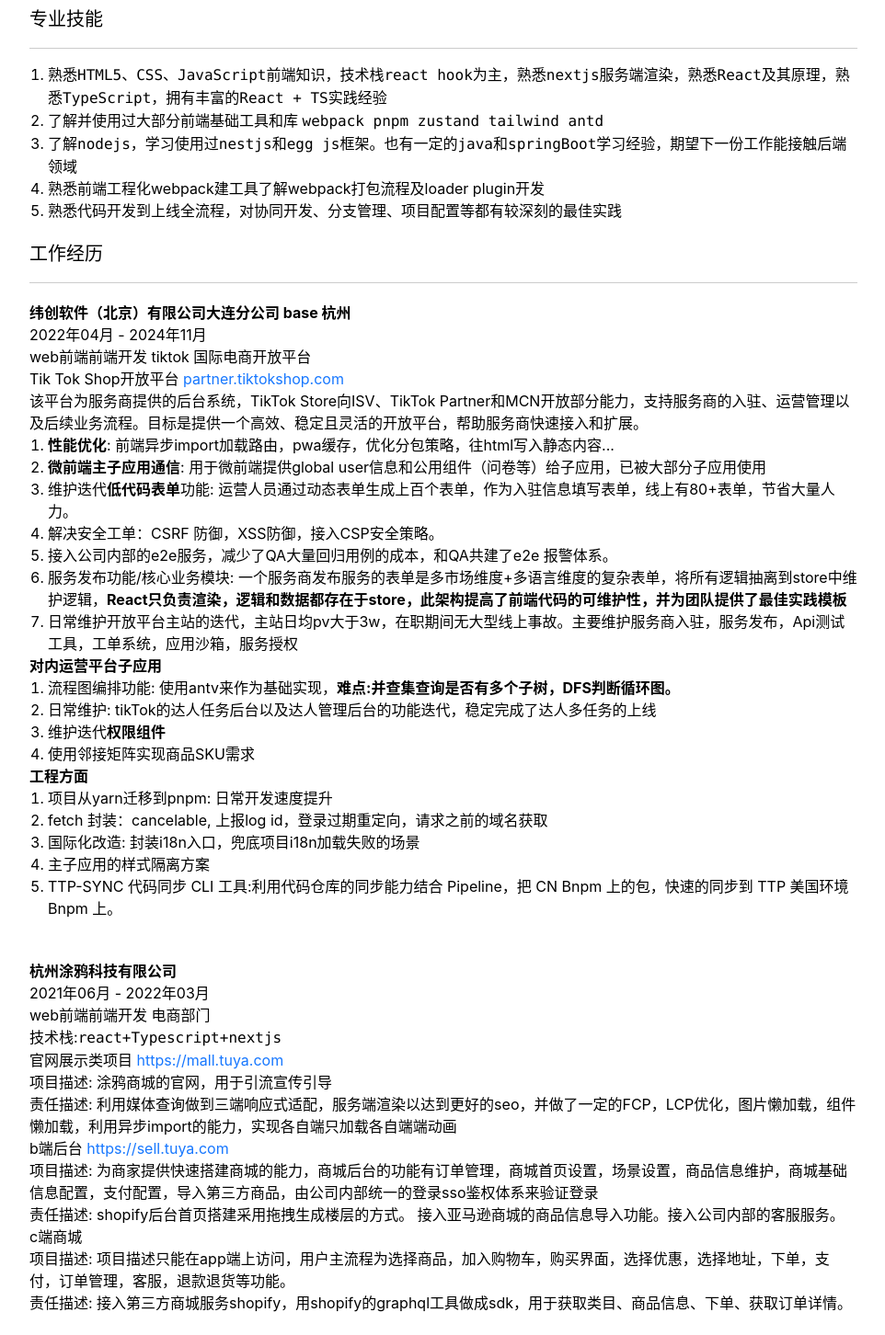
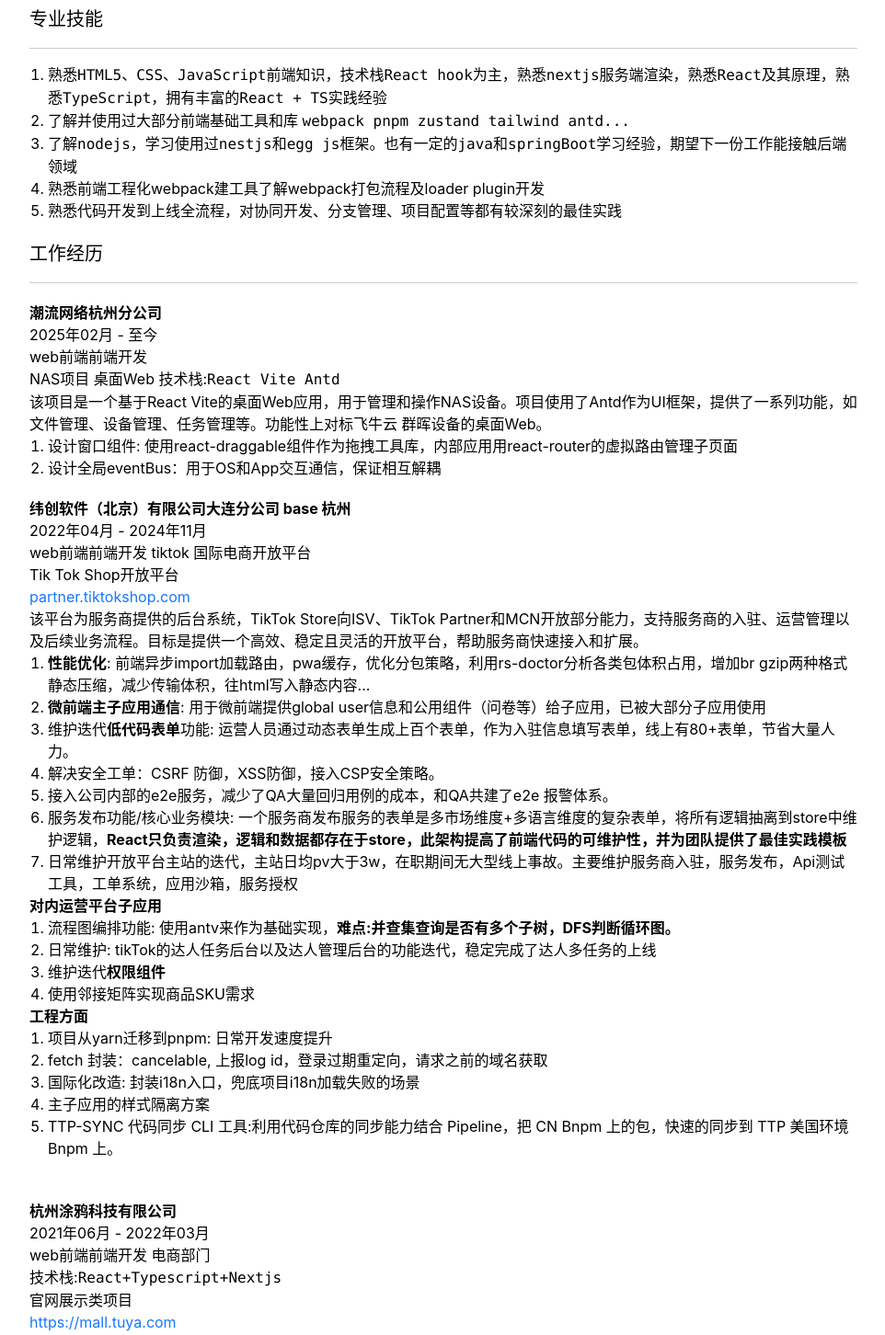
Before and after one commit to gumspeaker/resume, a Next.js app: page / in a window 1280 px wide. Shown: the part 360-1812 px from the top of the page at 92% size, without its empty margins (158-1120 px from the left). Built offline with nearby package versions, Linux system fonts and the light colour scheme.

Commit message:
feat: update

```diff
--- a/src/components/App.mdx
+++ b/src/components/App.mdx
@@ -11,7 +11,9 @@
       电话:173-7413-1503 | <a href="mailto:17374131503@163.com">邮箱:17374131503@163.com</a> | 现居城市:杭州
     </div>
     <div>年龄:25岁 | 性别:男 </div>
-    <div>当前状态:<b>离职，随时到岗</b> | 求职意向:web前端开发 | <b>3年前端经验</b></div>
+    <div>
+      当前状态:<b>离职，随时到岗</b> | 求职意向:web前端开发 | <b>3年前端经验</b>
+    </div>
   </headerInfoWrapper>
 </headerWrapper>
 <layer>
@@ -29,8 +31,8 @@
   <layerHeader> 专业技能 </layerHeader>
   <hr />
   <ol>
-    <li> 熟悉`HTML5、CSS、JavaScript`前端知识，技术栈`react hook`为主，熟悉`nextjs`服务端渲染，熟悉`React`及其原理，熟悉`TypeScript`，拥有丰富的`React + TS`实践经验</li>
-    <li> 了解并使用过大部分前端基础工具和库 `webpack pnpm zustand tailwind antd`</li>
+    <li> 熟悉`HTML5、CSS、JavaScript`前端知识，技术栈`React hook`为主，熟悉`nextjs`服务端渲染，熟悉`React`及其原理，熟悉`TypeScript`，拥有丰富的`React + TS`实践经验</li>
+    <li> 了解并使用过大部分前端基础工具和库 `webpack pnpm zustand tailwind antd...`</li>
     <li> 了解`nodejs`，学习使用过`nestjs`和`egg js`框架。也有一定的`java`和`springBoot`学习经验，期望下一份工作能接触后端领域</li>
     <li> 熟悉前端工程化webpack建工具了解webpack打包流程及loader plugin开发 </li>
     <li> 熟悉代码开发到上线全流程，对协同开发、分支管理、项目配置等都有较深刻的最佳实践</li>
@@ -42,23 +44,50 @@
   <hr />
   <company>
     <div className="flex items-center justify-between">
-      <companyName> 纬创软件（北京）有限公司大连分公司  base 杭州 </companyName>
+      <companyName> 潮流网络杭州分公司 </companyName>
+      <div>2025年02月 - 至今</div>
+    </div>
+    web前端前端开发
+  </company>
+    <div className="ml-2">
+      <span className="mt-1 font-bold flex">NAS项目 桌面Web</span>
+      技术栈:`React Vite Antd`<br />
+      该项目是一个基于React Vite的桌面Web应用，用于管理和操作NAS设备。项目使用了Antd作为UI框架，提供了一系列功能，如文件管理、设备管理、任务管理等。功能性上对标飞牛云 群晖设备的桌面Web。
+      <ol>
+        <li>设计窗口组件: 使用react-draggable组件作为拖拽工具库，内部应用用react-router的虚拟路由管理子页面</li>
+        <li>设计全局eventBus：用于OS和App交互通信，保证相互解耦</li>
+      </ol>
+    </div>
+  <company>
+    <div className="flex items-center justify-between">
+      <companyName> 纬创软件（北京）有限公司大连分公司 base 杭州 </companyName>
       <div>2022年04月 - 2024年11月</div>
     </div>
     web前端前端开发 tiktok 国际电商开放平台
   </company>
   <div className="ml-2">
-    <span className="mt-1 font-bold">
-      Tik Tok Shop开放平台 <a target="_blank" href="https://partner.tiktokshop.com" className="blue">partner.tiktokshop.com</a>
+    <span className="mt-1 font-bold flex">
+      Tik Tok Shop开放平台{" "}
+      <a target="_blank" href="https://partner.tiktokshop.com" className="blue">
+        partner.tiktokshop.com
+      </a>
     </span>
     该平台为服务商提供的后台系统，TikTok Store向ISV、TikTok Partner和MCN开放部分能力，支持服务商的入驻、运营管理以及后续业务流程。目标是提供一个高效、稳定且灵活的开放平台，帮助服务商快速接入和扩展。
     <ol>
-      <li><b>性能优化</b>: 前端异步import加载路由，pwa缓存，优化分包策略，往html写入静态内容...</li>
-      <li><b>微前端主子应用通信</b>: 用于微前端提供global user信息和公用组件（问卷等）给子应用，已被大部分子应用使用</li>
-      <li>维护迭代<b>低代码表单</b>功能: 运营人员通过动态表单生成上百个表单，作为入驻信息填写表单，线上有80+表单，节省大量人力。</li>
+      <li>
+        <b>性能优化</b>: 前端异步import加载路由，pwa缓存，优化分包策略，利用rs-doctor分析各类包体积占用，增加br gzip两种格式静态压缩，减少传输体积，往html写入静态内容...
+      </li>
+      <li>
+        <b>微前端主子应用通信</b>: 用于微前端提供global user信息和公用组件（问卷等）给子应用，已被大部分子应用使用
+      </li>
+      <li>
+        维护迭代<b>低代码表单</b>功能: 运营人员通过动态表单生成上百个表单，作为入驻信息填写表单，线上有80+表单，节省大量人力。
+      </li>
       <li>解决安全工单：CSRF 防御，XSS防御，接入CSP安全策略。</li>
       <li>接入公司内部的e2e服务，减少了QA大量回归用例的成本，和QA共建了e2e 报警体系。</li>
-      <li>服务发布功能/核心业务模块: 一个服务商发布服务的表单是多市场维度+多语言维度的复杂表单，将所有逻辑抽离到store中维护逻辑，<b>React只负责渲染，逻辑和数据都存在于store，此架构提高了前端代码的可维护性，并为团队提供了最佳实践模板</b></li>
+      <li>
+        服务发布功能/核心业务模块: 一个服务商发布服务的表单是多市场维度+多语言维度的复杂表单，将所有逻辑抽离到store中维护逻辑，<b>React只负责渲染，逻辑和数据都存在于store，此架构提高了前端代码的可维护性，并为团队提供了最佳实践模板</b>
+      </li>
       <li>日常维护开放平台主站的迭代，主站日均pv大于3w，在职期间无大型线上事故。主要维护服务商入驻，服务发布，Api测试工具，工单系统，应用沙箱，服务授权</li>
     </ol>
     <div>
@@ -66,9 +95,13 @@
         <b>对内运营平台子应用</b>
       </div>
       <ol>
-        <li>流程图编排功能: 使用antv来作为基础实现，<b>难点:并查集查询是否有多个子树，DFS判断循环图。</b></li>
+        <li>
+          流程图编排功能: 使用antv来作为基础实现，<b>难点:并查集查询是否有多个子树，DFS判断循环图。</b>
+        </li>
         <li>日常维护: tikTok的达人任务后台以及达人管理后台的功能迭代，稳定完成了达人多任务的上线</li>
-        <li>维护迭代<b>权限组件</b></li>
+        <li>
+          维护迭代<b>权限组件</b>
+        </li>
         <li>使用邻接矩阵实现商品SKU需求</li>
       </ol>
     </div>
@@ -94,13 +127,21 @@
     web前端前端开发 电商部门
   </company>
   <div className="ml-2">
-    技术栈:`react+Typescript+nextjs`
-    <div className="mt-1 font-bold">
-      官网展示类项目 <a className="blue" href="https://mall.tuya.com" target="_blank">https://mall.tuya.com</a>
+    技术栈:`React+Typescript+Nextjs`
+    <div className="mt-1 font-bold flex">
+      官网展示类项目{" "}
+      <a className="blue" href="https://mall.tuya.com" target="_blank">
+        https://mall.tuya.com
+      </a>
     </div>
     <div>项目描述: 涂鸦商城的官网，用于引流宣传引导</div>
-     <div>责任描述: 利用媒体查询做到三端响应式适配，服务端渲染以达到更好的seo，并做了一定的FCP，LCP优化，图片懒加载，组件懒加载，利用异步import的能力，实现各自端只加载各自端端动画</div>
-    <div className="mt-1 font-bold">b端后台 <a className="blue" href="https://sell.tuya.com" target="_blank">https://sell.tuya.com</a></div>
+    <div>责任描述: 利用媒体查询做到三端响应式适配，服务端渲染以达到更好的seo，并做了一定的FCP，LCP优化，图片懒加载，组件懒加载，利用异步import的能力，实现各自端只加载各自端端动画</div>
+    <div className="mt-1 font-bold flex">
+      b端后台{" "}
+      <a className="blue" href="https://sell.tuya.com" target="_blank">
+        https://sell.tuya.com
+      </a>
+    </div>
     <div>项目描述: 为商家提供快速搭建商城的能力，商城后台的功能有订单管理，商城首页设置，场景设置，商品信息维护，商城基础信息配置，支付配置，导入第三方商品，由公司内部统一的登录sso鉴权体系来验证登录</div>
     <div>责任描述: shopify后台首页搭建采用拖拽生成楼层的方式。 接入亚马逊商城的商品信息导入功能。接入公司内部的客服服务。</div>
     <div className="mt-1 font-bold">c端商城</div>
--- a/src/pages/_document.tsx
+++ b/src/pages/_document.tsx
@@ -3,7 +3,10 @@
 export default function Document() {
   return (
     <Html lang="en">
-      <Head />
+      <Head>
+        <link rel="icon" href="/favicon.jpeg" sizes="any" />
+      </Head>
+
       <body className="antialiased">
         <Main />
         <NextScript />
```
Also changed, not shown: public/favicon.jpeg (added).
